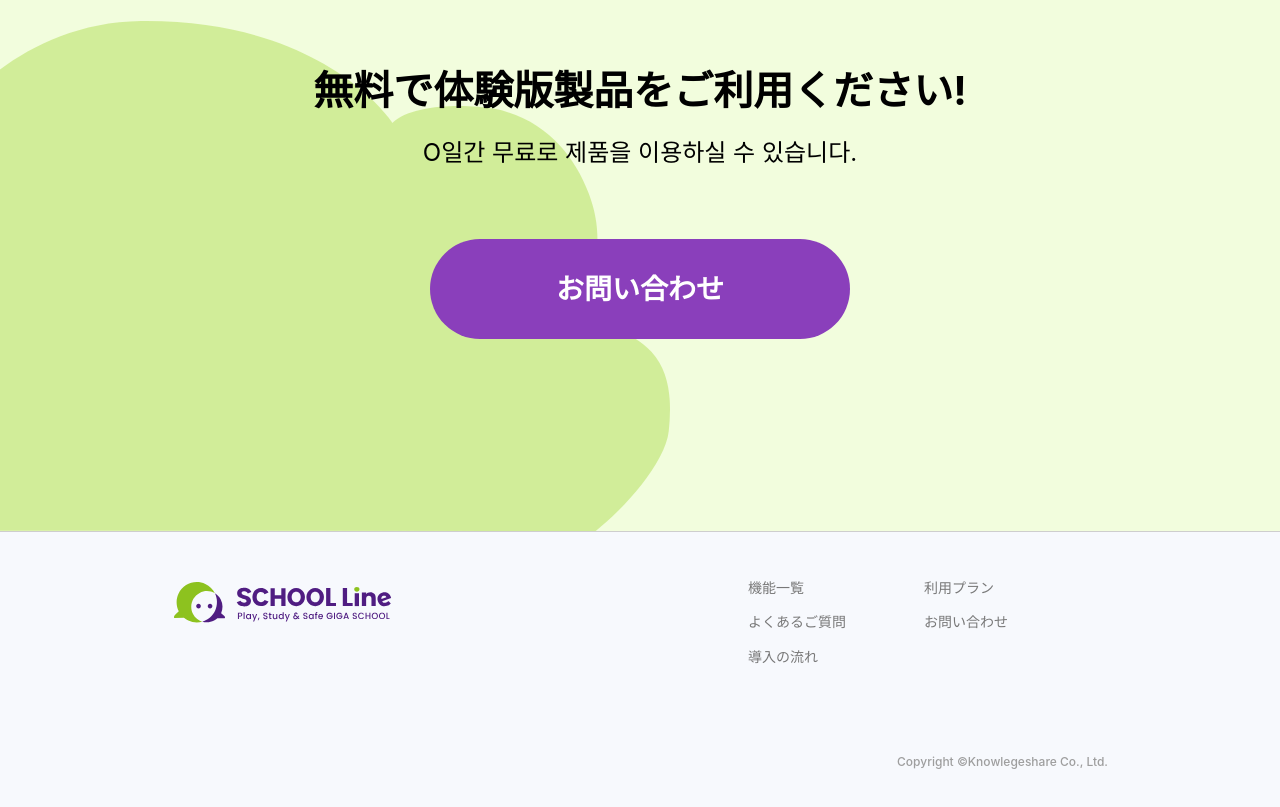
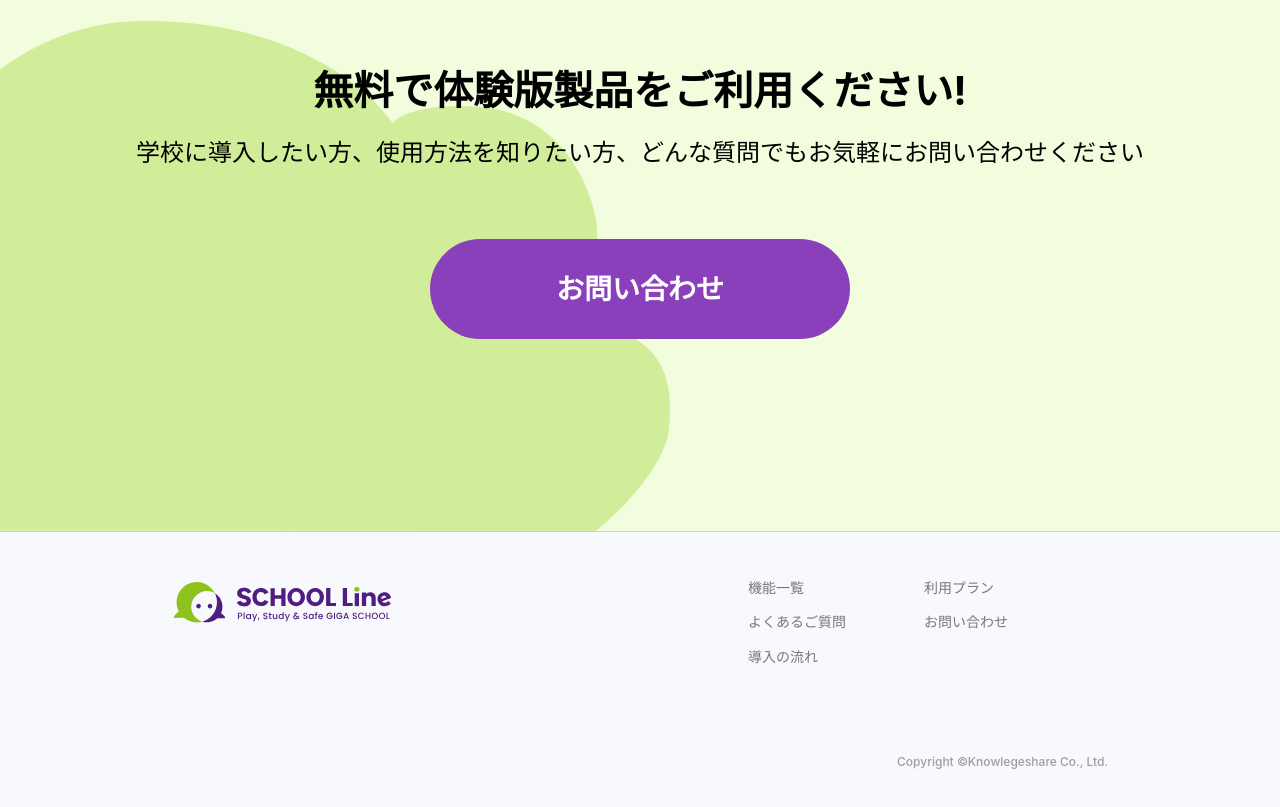
Before and after one commit to eunjin0212/schoolLine, a React (Vite) app: page / in a window 1280 px wide. Shown: the part 6460-7267 px from the top of the page. Built offline with nearby package versions, Linux system fonts and the light colour scheme; a web font is replaced by a local one.

Commit message:
✏️ home text 수정

```diff
--- a/src/pages/Home.tsx
+++ b/src/pages/Home.tsx
@@ -287,7 +287,7 @@ const Home = () => {
           無料で体験版製品をご利用ください!
         </strong>
         <span className='text-xs leading-[14px] mt-[17px] mb-[39px] md:text-xl md:leading-6 md:mt-7 md:mb-16 lg:text-2xl lg:leading-7 lg:mt-6 lg:mb-[72px]'>
-          O일간 무료로 제품을 이용하실 수 있습니다.
+          学校に導入したい方、使用方法を知りたい方、どんな質問でもお気軽にお問い合わせください
         </span>
         <Link
           className='rounded-3xl md:rounded-[44px] lg:rounded-[50px] w-[212px] md:w-[364px] lg:w-[420px] h-[52px] md:h-[88px] lg:h-[100px] text-sm md:text-2xl lg:text-[28px] leading-4 md:leading-[30px] lg:leading-[33px] font-bold inline-flex items-center justify-center bg-purple-04 text-white'
```
